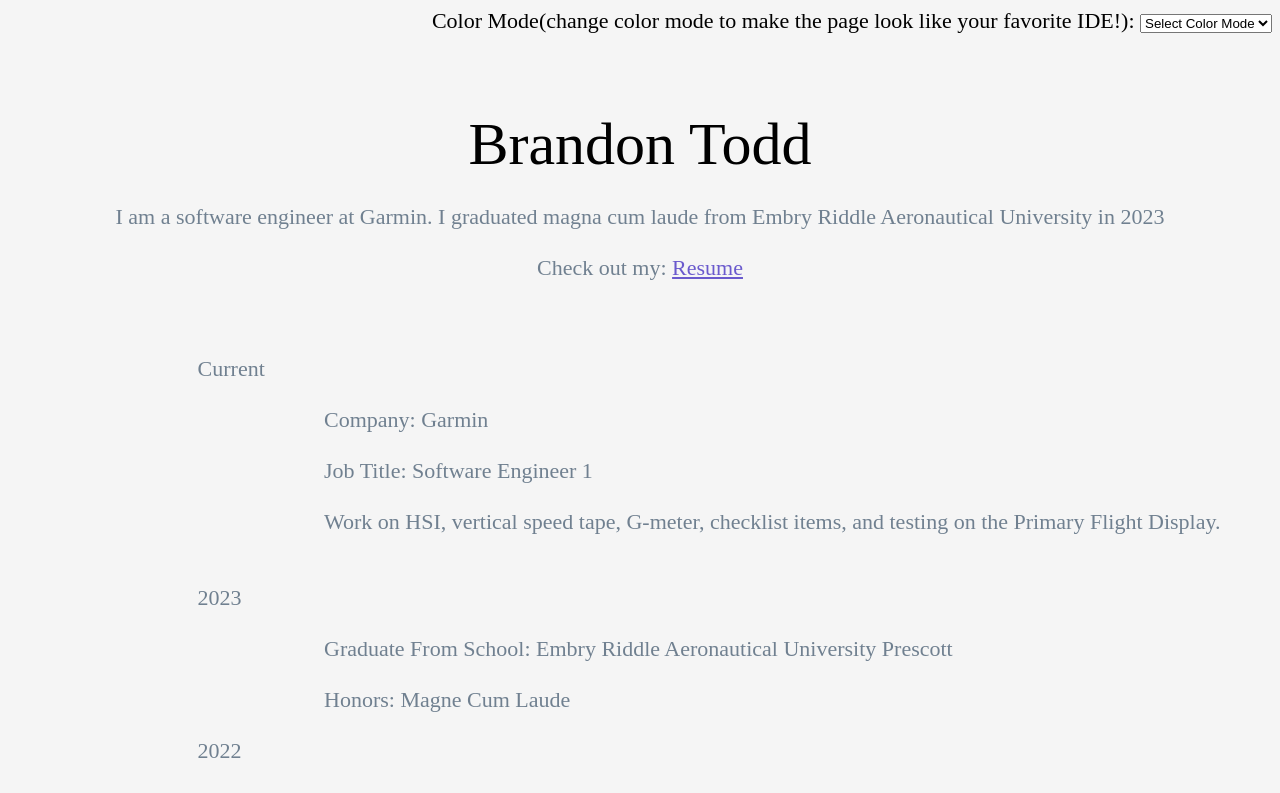
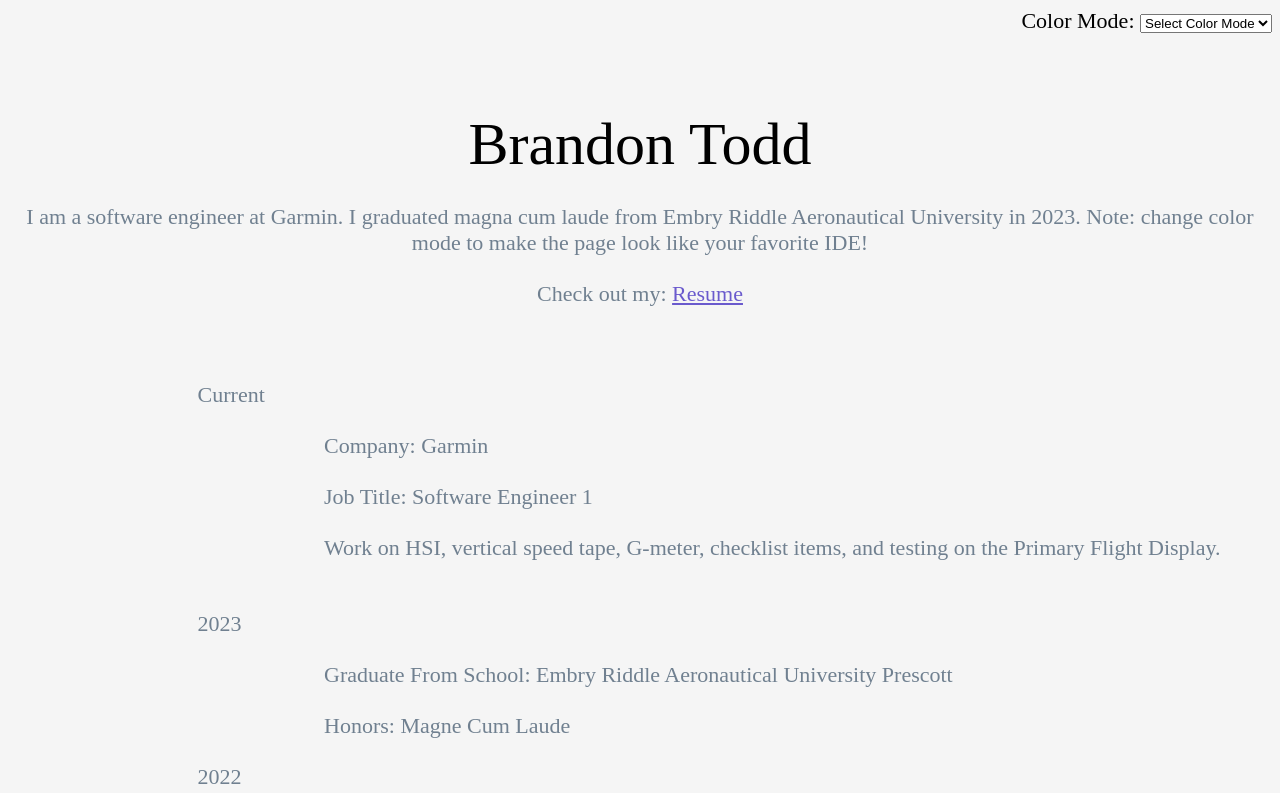
Before and after one commit to brandon-todd/brandon-todd.github.io, a plain HTML site: page index.html in a window 1280 px wide. Shown: the top 793 px of the page. Drawn offline with Linux system fonts and the light colour scheme.

Commit message:
fix error in note about color mode

```diff
--- a/index.html
+++ b/index.html
@@ -11,7 +11,7 @@
 </head>
 <body class="body" id="body">
   <form name="color-mode-form" class="color-mode-form" id="color-mode-form">
-    Color Mode(change color mode to make the page look like your favorite IDE!): <select name="color-mode-select" class="color-mode-select" id="color-mode-select">
+    Color Mode: <select name="color-mode-select" class="color-mode-select" id="color-mode-select">
       <option class="option" id="option">Select Color Mode</option>
     </select>
   </form>
@@ -39,7 +39,7 @@
     <span class="type" id="type">char </span>
     <span id="variable" class="variable">* bio</span>
     <span id="operator" class="operator"> = </span>
-    <span class="intro" id="intro">I am a software engineer at Garmin. I graduated magna cum laude from Embry Riddle Aeronautical University in 2023</span>
+    <span class="intro" id="intro">I am a software engineer at Garmin. I graduated magna cum laude from Embry Riddle Aeronautical University in 2023. Note: change color mode to make the page look like your favorite IDE!</span>
     <span class="specialchar" id="specialchar">;</span>
   </div>
   <div>
--- a/index.js
+++ b/index.js
@@ -11,7 +11,7 @@ var classes =
         },
     "color-mode-form":
         {
-        "text": ["Color Mode(change color mode to make the page look like your favorite IDE!): ", "color_mode = "],
+        "text": ["Color Mode: ", "color_mode = "],
         },
     "color-mode-select":
         {
@@ -27,7 +27,7 @@ var classes =
         },
     "intro":
         {
-        "text": ["I am a software engineer at Garmin. I graduated magna cum laude from Embry Riddle Aeronautical University in 2023","\"I am a software engineer at Garmin. I graduated magna cum laude from Embry Riddle Aeronautical University in 2023\""],
+        "text": ["I am a software engineer at Garmin. I graduated magna cum laude from Embry Riddle Aeronautical University in 2023. Note: change color mode to make the page look like your favorite IDE!","\"I am a software engineer at Garmin. I graduated magna cum laude from Embry Riddle Aeronautical University in 2023. Note: change color mode to make the page look like your favorite IDE!\""],
         },
     "resume":
         {
```
